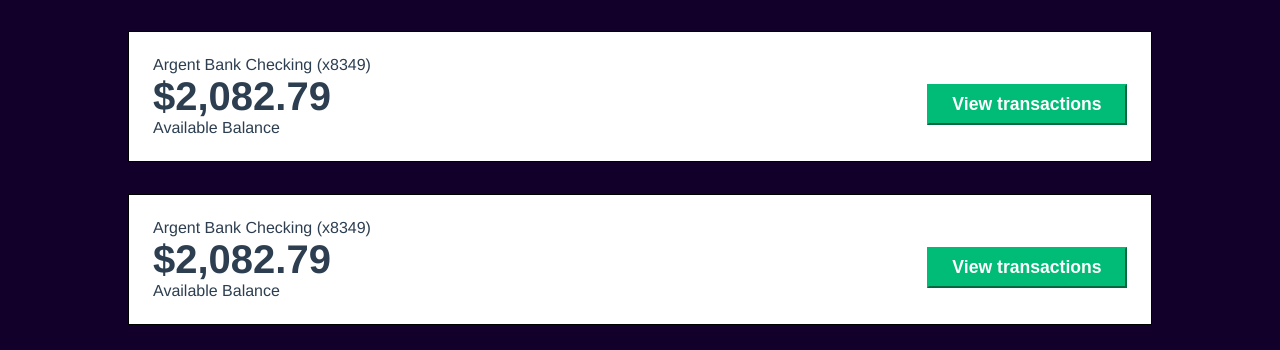
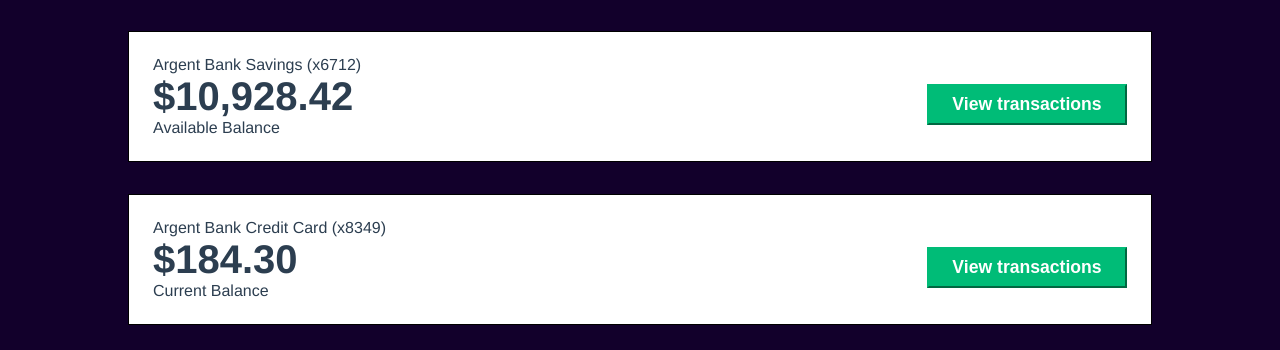
Before and after one commit to Nohavye/argent-bank-front, a React (Create React App) app: page /user in a window 1280 px wide. Shown: the part 384-734 px from the top of the page. Built offline with nearby package versions, Linux system fonts and the light colour scheme.

Commit message:
Props AccountItem component.

```diff
--- a/src/components/AccountItem/index.jsx
+++ b/src/components/AccountItem/index.jsx
@@ -8,13 +8,13 @@
     Button,
 } from './styled'
 
-export default function Component() {
+export default function Component({ data }) {
     return (
         <Container>
             <ContentWrapper>
-                <Title>Argent Bank Checking (x8349)</Title>
-                <Amount>$2,082.79</Amount>
-                <AmountDescription>Available Balance</AmountDescription>
+                <Title>{data.title}</Title>
+                <Amount>{data.amount}</Amount>
+                <AmountDescription>{data.description}</AmountDescription>
             </ContentWrapper>
             <ButtonWrapper>
                 <Button>View transactions</Button>
--- a/src/pages/user/index.jsx
+++ b/src/pages/user/index.jsx
@@ -4,14 +4,32 @@
 import WelcomHeader from '../../components/WelcomHeader'
 import AccountItem from '../../components/AccountItem'
 
+const accounts = [
+    {
+        title: 'Argent Bank Checking (x8349)',
+        amount: '$2,082.79',
+        description: 'Available Balance',
+    },
+    {
+        title: 'Argent Bank Savings (x6712)',
+        amount: '$10,928.42',
+        description: 'Available Balance',
+    },
+    {
+        title: 'Argent Bank Credit Card (x8349)',
+        amount: '$184.30',
+        description: 'Current Balance',
+    },
+]
+
 export default function Page() {
     return (
         <Container>
             <WelcomHeader />
             <h2 class="sr-only">Accounts</h2>
-            <AccountItem />
-            <AccountItem />
-            <AccountItem />
+            {accounts.map((account, index) => (
+                <AccountItem data={account} key={`account-${index}`} />
+            ))}
         </Container>
     )
 }
```
